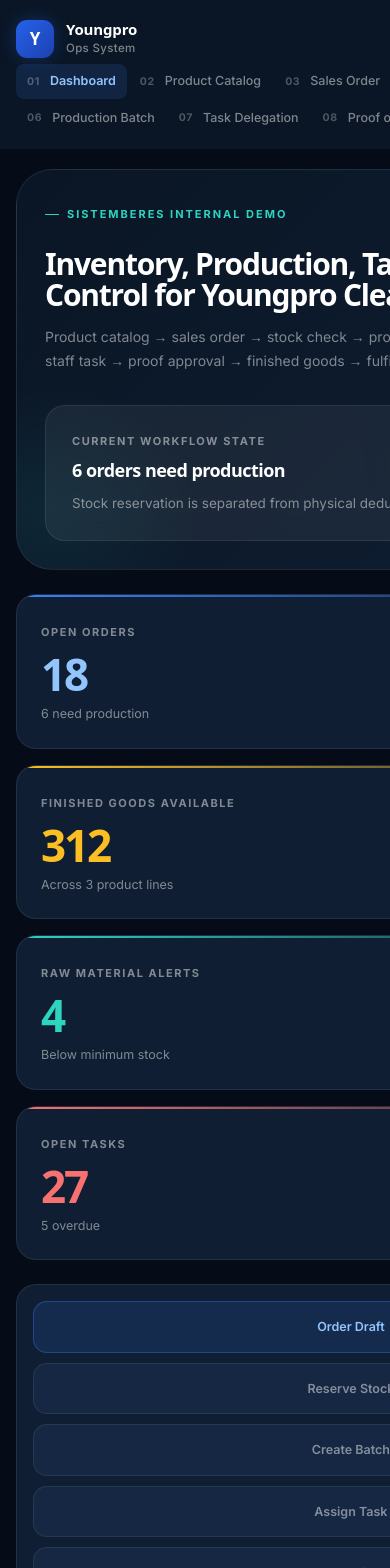
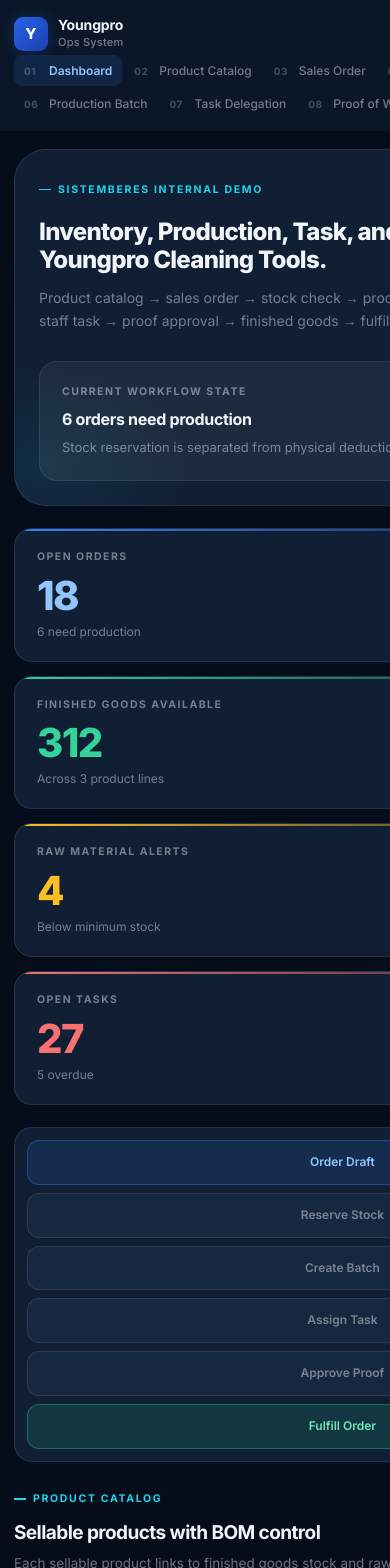
Before and after one commit to victor-rekon/otobot-landing, a Next.js app: page / in a window 390 px wide. Shown: the top 1568 px of the page. Built offline with nearby package versions, Linux system fonts and the light colour scheme.

Commit message:
fix: Inter-only font + dashboard charts — app/globals.css

```diff
--- a/app/globals.css
+++ b/app/globals.css
@@ -1,94 +1,91 @@
 /* =============================================================
-   Youngpro Operations System — Global Styles
+   Youngpro Operations System — Design System
+   Font: Inter (400 body, 600 label, 700 heading, 800 display)
+   Theme: Professional dark SaaS
    ============================================================= */
 
 :root {
   /* Surfaces */
-  --bg:        #050C18;
-  --surface:   #0A1625;
-  --panel:     #0F1E32;
-  --raised:    #152742;
+  --bg:        #060D1A;
+  --surface:   #0B1728;
+  --panel:     #101F34;
+  --raised:    #162840;
   --hover:     rgba(255,255,255,.04);
 
   /* Borders */
-  --line:      rgba(255,255,255,.08);
-  --line-hi:   rgba(255,255,255,.15);
+  --line:      rgba(255,255,255,.09);
+  --line-hi:   rgba(255,255,255,.18);
 
-  /* Brand */
+  /* Brand accents */
   --blue:      #3B82F6;
   --blue-dark: #2563EB;
   --blue-dim:  rgba(59,130,246,.14);
   --green:     #34D399;
   --green-dim: rgba(52,211,153,.13);
   --red:       #F87171;
-  --red-dim:   rgba(248,113,113,.13);
+  --red-dim:   rgba(248,113,113,.14);
   --amber:     #FBBF24;
-  --amber-dim: rgba(251,191,36,.13);
-  --teal:      #2DD4BF;
+  --amber-dim: rgba(251,191,36,.14);
+  --teal:      #22D3EE;
+  --teal-dim:  rgba(34,211,238,.12);
 
-  /* Text levels */
-  --t1: #FFFFFF;
-  --t2: rgba(255,255,255,.80);
-  --t3: rgba(255,255,255,.48);
-  --t4: rgba(255,255,255,.28);
+  /* Text */
+  --t1: #F1F5F9;
+  --t2: rgba(241,245,249,.75);
+  --t3: rgba(241,245,249,.45);
+  --t4: rgba(241,245,249,.25);
 
-  /* Muted alias kept for page.tsx compatibility */
-  --muted: rgba(255,255,255,.48);
+  /* Aliases kept for compatibility */
+  --muted: rgba(241,245,249,.45);
 
-  /* Typography */
-  --font-display: var(--font-syne, 'Syne', system-ui, sans-serif);
-  --font-body:    var(--font-inter, 'Inter', system-ui, sans-serif);
-
-  /* Shadows */
-  --shadow: 0 4px 24px rgba(0,0,0,.35);
-  --shadow-lg: 0 12px 48px rgba(0,0,0,.5);
+  /* Font — single family, hierarchy by weight */
+  --font: var(--font-inter, 'Inter', system-ui, -apple-system, sans-serif);
 
   /* Radius */
   --r-sm: 8px;
-  --r:    14px;
-  --r-lg: 20px;
-  --r-xl: 28px;
-  --r-2xl: 36px;
+  --r:    12px;
+  --r-lg: 18px;
+  --r-xl: 24px;
+  --r-2xl: 32px;
 }
 
 /* ── Reset ── */
 *, *::before, *::after { box-sizing: border-box; margin: 0; padding: 0; }
-
-html { scroll-behavior: smooth; font-size: 16px; }
+html { scroll-behavior: smooth; }
 
 body {
   background: var(--bg);
   color: var(--t2);
-  font-family: var(--font-body);
+  font-family: var(--font);
   font-size: 14px;
   font-weight: 400;
-  line-height: 1.65;
+  line-height: 1.6;
   -webkit-font-smoothing: antialiased;
   -moz-osx-font-smoothing: grayscale;
 }
 
 ::selection { background: var(--blue); color: #fff; }
-
 ::-webkit-scrollbar { width: 4px; }
 ::-webkit-scrollbar-track { background: var(--surface); }
 ::-webkit-scrollbar-thumb { background: var(--raised); border-radius: 99px; }
 
-/* ── Typography base ── */
 h1, h2, h3, h4, h5 {
-  font-family: var(--font-display);
+  font-family: var(--font);
   color: var(--t1);
-  letter-spacing: -.035em;
-  line-height: 1.1;
-  font-weight: 800;
+  line-height: 1.2;
+  font-weight: 700;
+  letter-spacing: -.02em;
 }
 
 p { margin: 0; line-height: 1.65; }
 a { color: inherit; text-decoration: none; }
 
-/* ── Layout ── */
+/* ================================================================
+   APP SHELL
+   ================================================================ */
 .app-shell {
   display: grid;
-  grid-template-columns: 260px minmax(0, 1fr);
+  grid-template-columns: 248px minmax(0, 1fr);
   min-height: 100vh;
 }
 
@@ -99,83 +96,79 @@
   position: sticky;
   top: 0;
   height: 100vh;
-  padding: 20px 14px;
+  padding: 18px 12px;
   background: var(--surface);
   border-right: 1px solid var(--line);
   display: flex;
   flex-direction: column;
-  gap: 4px;
+  gap: 3px;
   overflow-y: auto;
 }
 
 .brand-card {
   display: flex;
   align-items: center;
-  gap: 12px;
-  padding: 6px 10px 18px;
-  margin-bottom: 6px;
+  gap: 10px;
+  padding: 4px 8px 16px;
+  margin-bottom: 4px;
   border-bottom: 1px solid var(--line);
 }
 
 .brand-mark {
-  width: 38px;
-  height: 38px;
-  border-radius: 11px;
+  width: 34px;
+  height: 34px;
+  border-radius: 9px;
   background: linear-gradient(135deg, #2563EB, #1E40AF);
   display: grid;
   place-items: center;
-  font-family: var(--font-display);
   font-weight: 800;
-  font-size: 17px;
+  font-size: 15px;
   color: #fff;
   flex-shrink: 0;
-  box-shadow: 0 0 18px rgba(37,99,235,.30);
+  box-shadow: 0 0 14px rgba(37,99,235,.28);
 }
 
 .brand-card strong {
   display: block;
-  font-family: var(--font-display);
-  font-size: 15px;
+  font-size: 14px;
   font-weight: 700;
   color: var(--t1);
   letter-spacing: -.01em;
-  line-height: 1.2;
+  line-height: 1.25;
 }
 
 .brand-card span {
   display: block;
-  font-size: 11.5px;
+  font-size: 11px;
   color: var(--t3);
   font-weight: 500;
-  letter-spacing: .03em;
-  margin-top: 1px;
+  letter-spacing: .02em;
 }
 
 .nav-list {
   display: flex;
   flex-direction: column;
-  gap: 2px;
+  gap: 1px;
 }
 
 .nav-list a {
   display: flex;
   align-items: center;
-  gap: 10px;
+  gap: 9px;
   color: var(--t3);
-  padding: 9px 12px;
+  padding: 8px 10px;
   border-radius: var(--r-sm);
-  font-size: 13.5px;
+  font-size: 13px;
   font-weight: 500;
-  transition: background .12s, color .12s;
+  transition: background .1s, color .1s;
 }
 
 .nav-list a span {
-  /* step number */
-  font-family: var(--font-body);
-  font-size: 10.5px;
+  font-size: 10px;
   font-weight: 700;
   color: var(--t4);
-  letter-spacing: .06em;
+  letter-spacing: .04em;
+  min-width: 16px;
 }
 
 .nav-list a:hover { background: var(--hover); color: var(--t2); }
@@ -188,34 +181,33 @@
 
 .sidebar-note {
   margin-top: auto;
-  padding-top: 16px;
+  padding-top: 14px;
   border-top: 1px solid var(--line);
 }
 
 .sidebar-note strong {
   display: block;
   color: var(--t2);
-  font-size: 12.5px;
+  font-size: 12px;
   font-weight: 600;
-  margin-bottom: 5px;
-  font-family: var(--font-body);
+  margin-bottom: 4px;
+  letter-spacing: .01em;
 }
 
 .sidebar-note p {
   color: var(--t3);
   font-size: 12px;
-  line-height: 1.6;
+  line-height: 1.55;
 }
 
 /* ================================================================
-   CONTENT AREA
+   CONTENT
    ================================================================ */
 .content {
-  padding: 36px;
+  padding: 32px;
   display: flex;
   flex-direction: column;
-  gap: 24px;
-  max-width: 1360px;
+  gap: 22px;
 }
 
 /* ── Eyebrow ── */
@@ -223,20 +215,19 @@
 .section-header span {
   display: inline-flex;
   align-items: center;
-  gap: 8px;
-  font-family: var(--font-body);
-  font-size: 11px;
+  gap: 7px;
+  font-size: 10.5px;
   font-weight: 700;
-  letter-spacing: .18em;
+  letter-spacing: .16em;
   text-transform: uppercase;
   color: var(--teal);
-  margin-bottom: 10px;
+  margin-bottom: 8px;
 }
 
 .eyebrow::before,
 .section-header span::before {
   content: '';
-  width: 14px;
+  width: 12px;
   height: 1.5px;
   background: currentColor;
   flex-shrink: 0;
@@ -246,24 +237,24 @@
 button {
   display: inline-flex;
   align-items: center;
-  gap: 7px;
+  gap: 6px;
   background: var(--blue);
   color: #fff;
-  padding: 10px 20px;
+  padding: 9px 18px;
   border-radius: 999px;
-  font-family: var(--font-body);
-  font-size: 13.5px;
+  font-family: var(--font);
+  font-size: 13px;
   font-weight: 600;
   border: 1.5px solid transparent;
   cursor: pointer;
-  transition: background .15s, box-shadow .15s, transform .12s;
   letter-spacing: .01em;
+  transition: background .12s, box-shadow .12s, transform .1s;
   white-space: nowrap;
 }
 
 button:hover {
-  background: #2563EB;
-  box-shadow: 0 6px 24px rgba(59,130,246,.30);
+  background: var(--blue-dark);
+  box-shadow: 0 4px 18px rgba(59,130,246,.28);
   transform: translateY(-1px);
 }
 
@@ -278,94 +269,89 @@
 button.secondary:hover {
   background: var(--hover);
   box-shadow: none;
-  border-color: rgba(255,255,255,.24);
+  border-color: rgba(255,255,255,.28);
 }
 
-.button-row { display: flex; align-items: center; gap: 10px; flex-wrap: wrap; }
+.button-row { display: flex; align-items: center; gap: 9px; flex-wrap: wrap; }
 
 /* ================================================================
    HERO
    ================================================================ */
 .hero {
   border-radius: var(--r-2xl);
-  padding: 44px;
+  padding: 40px;
   color: var(--t1);
   display: grid;
-  grid-template-columns: 1.35fr .65fr;
-  gap: 32px;
+  grid-template-columns: 1.3fr .7fr;
+  gap: 28px;
   align-items: center;
   background:
-    radial-gradient(ellipse 55% 65% at 88% 15%, rgba(59,130,246,.15), transparent 60%),
-    radial-gradient(ellipse 40% 55% at 5% 85%, rgba(45,212,191,.08), transparent 55%),
-    linear-gradient(135deg, #0A1625, #0F1E32);
+    radial-gradient(ellipse 50% 65% at 90% 12%, rgba(59,130,246,.16), transparent 60%),
+    radial-gradient(ellipse 40% 50% at 5% 88%, rgba(34,211,238,.08), transparent 55%),
+    var(--panel);
   border: 1px solid var(--line);
-  position: relative;
-  overflow: hidden;
 }
 
 .hero h1 {
-  font-size: clamp(34px, 3.6vw, 54px);
-  line-height: 1.06;
-  letter-spacing: -.04em;
-  margin: 14px 0;
-  max-width: 900px;
+  font-size: clamp(26px, 3vw, 40px);
+  font-weight: 800;
+  letter-spacing: -.03em;
+  line-height: 1.15;
+  margin: 12px 0;
+  color: var(--t1);
 }
 
 .hero-copy {
   color: var(--t3);
-  font-size: 15px;
-  line-height: 1.72;
-  max-width: 52ch;
-  margin: 0;
+  font-size: 14px;
+  line-height: 1.7;
+  max-width: 55ch;
 }
 
 .hero-panel {
-  background: rgba(255,255,255,.06);
+  background: rgba(255,255,255,.055);
   border: 1px solid var(--line);
   border-radius: var(--r-lg);
-  padding: 26px;
-  backdrop-filter: blur(12px);
+  padding: 22px;
   display: flex;
   flex-direction: column;
-  gap: 10px;
+  gap: 8px;
 }
 
-.hero-panel span { color: var(--t3); font-size: 11px; font-weight: 700; letter-spacing: .14em; text-transform: uppercase; }
+.hero-panel span { color: var(--t3); font-size: 10.5px; font-weight: 700; letter-spacing: .14em; text-transform: uppercase; }
 
 .hero-panel strong {
-  display: block;
-  font-family: var(--font-display);
-  font-size: clamp(18px, 1.8vw, 22px);
-  font-weight: 800;
+  font-size: clamp(16px, 1.6vw, 20px);
+  font-weight: 700;
   color: var(--t1);
-  letter-spacing: -.03em;
-  line-height: 1.2;
+  letter-spacing: -.02em;
+  line-height: 1.25;
 }
 
-.hero-panel p { color: var(--t3); font-size: 13.5px; line-height: 1.65; }
+.hero-panel p { color: var(--t3); font-size: 13px; line-height: 1.6; }
 
 /* ================================================================
    STATS GRID
    ================================================================ */
 .stats-grid {
   display: grid;
-  grid-template-columns: repeat(4, minmax(0, 1fr));
-  gap: 16px;
+  grid-template-columns: repeat(4, 1fr);
+  gap: 14px;
 }
 
 .stat-card {
   background: var(--panel);
   border: 1px solid var(--line);
   border-radius: var(--r-lg);
-  padding: 24px;
+  padding: 20px 22px;
   position: relative;
   overflow: hidden;
-  transition: border-color .18s, transform .18s;
+  transition: border-color .15s, transform .15s;
 }
 
 .stat-card:hover { border-color: var(--line-hi); transform: translateY(-2px); }
 
-.stat-card::before {
+.stat-card::after {
   content: '';
   position: absolute;
   top: 0; left: 0; right: 0;
@@ -373,39 +359,165 @@
   border-radius: var(--r-lg) var(--r-lg) 0 0;
 }
 
-.stat-card:nth-child(1)::before { background: linear-gradient(90deg, var(--blue), transparent); }
-.stat-card:nth-child(2)::before { background: linear-gradient(90deg, var(--amber), transparent); }
-.stat-card:nth-child(3)::before { background: linear-gradient(90deg, var(--teal), transparent); }
-.stat-card:nth-child(4)::before { background: linear-gradient(90deg, var(--red), transparent); }
-
-.stat-card span,
-.stat-card p {
-  color: var(--t3);
-}
+.stat-card:nth-child(1)::after { background: linear-gradient(90deg, var(--blue), transparent); }
+.stat-card:nth-child(2)::after { background: linear-gradient(90deg, var(--green), transparent); }
+.stat-card:nth-child(3)::after { background: linear-gradient(90deg, var(--amber), transparent); }
+.stat-card:nth-child(4)::after { background: linear-gradient(90deg, var(--red), transparent); }
 
 .stat-card > span {
-  font-size: 11px;
+  font-size: 10.5px;
   font-weight: 700;
   letter-spacing: .14em;
   text-transform: uppercase;
+  color: var(--t3);
+  display: block;
 }
 
 .stat-card strong {
   display: block;
-  font-family: var(--font-display);
-  font-size: 44px;
+  font-size: 40px;
   font-weight: 800;
-  letter-spacing: -.05em;
+  letter-spacing: -.04em;
   line-height: 1;
-  margin: 10px 0 8px;
+  margin: 10px 0 7px;
 }
 
 .stat-card:nth-child(1) strong { color: #93C5FD; }
-.stat-card:nth-child(2) strong { color: var(--amber); }
-.stat-card:nth-child(3) strong { color: var(--teal); }
+.stat-card:nth-child(2) strong { color: var(--green); }
+.stat-card:nth-child(3) strong { color: var(--amber); }
 .stat-card:nth-child(4) strong { color: var(--red); }
 
-.stat-card p { font-size: 12.5px; line-height: 1.55; }
+.stat-card p { font-size: 12px; color: var(--t3); line-height: 1.5; }
+
+/* ================================================================
+   CHARTS GRID
+   ================================================================ */
+.charts-grid {
+  display: grid;
+  grid-template-columns: repeat(3, 1fr);
+  gap: 14px;
+}
+
+.chart-card {
+  background: var(--panel);
+  border: 1px solid var(--line);
+  border-radius: var(--r-lg);
+  padding: 22px 24px;
+}
+
+.chart-eyebrow {
+  font-size: 10.5px;
+  font-weight: 700;
+  letter-spacing: .16em;
+  text-transform: uppercase;
+  color: var(--teal);
+  display: flex;
+  align-items: center;
+  gap: 7px;
+  margin-bottom: 6px;
+}
+
+.chart-eyebrow::before {
+  content: '';
+  width: 12px;
+  height: 1.5px;
+  background: currentColor;
+  flex-shrink: 0;
+}
+
+.chart-title {
+  font-size: 15px;
+  font-weight: 700;
+  color: var(--t1);
+  letter-spacing: -.02em;
+  margin-bottom: 20px;
+  line-height: 1.3;
+}
+
+.bar-chart {
+  display: flex;
+  flex-direction: column;
+  gap: 13px;
+}
+
+.bar-row {
+  display: grid;
+  grid-template-columns: 130px 1fr 54px;
+  align-items: center;
+  gap: 10px;
+}
+
+.bar-label {
+  font-size: 12px;
+  font-weight: 500;
+  color: var(--t2);
+  white-space: nowrap;
+  overflow: hidden;
+  text-overflow: ellipsis;
+}
+
+.bar-track {
+  height: 7px;
+  background: var(--raised);
+  border-radius: 99px;
+  position: relative;
+  overflow: visible;
+}
+
+.bar-fill {
+  position: absolute;
+  top: 0; left: 0;
+  height: 100%;
+  border-radius: inherit;
+}
+
+.bar-min-line {
+  position: absolute;
+  top: -3px;
+  width: 2px;
+  height: 13px;
+  background: rgba(255,255,255,.3);
+  border-radius: 1px;
+  z-index: 1;
+}
+
+.bar-stat {
+  font-size: 12px;
+  font-weight: 700;
+  color: var(--t2);
+  text-align: right;
+  white-space: nowrap;
+}
+
+.bar-stat span {
+  font-weight: 400;
+  color: var(--t3);
+  font-size: 11px;
+}
+
+.chart-legend {
+  display: flex;
+  flex-direction: column;
+  gap: 7px;
+  padding-top: 14px;
+  border-top: 1px solid var(--line);
+  margin-top: 6px;
+}
+
+.legend-item {
+  display: flex;
+  align-items: center;
+  gap: 8px;
+  font-size: 12px;
+  color: var(--t2);
+}
+
+.legend-dot {
+  width: 8px;
+  height: 8px;
+  border-radius: 50%;
+  flex-shrink: 0;
+}
 
 /* ================================================================
    WORKFLOW STRIP
@@ -414,65 +526,70 @@
   background: var(--panel);
   border: 1px solid var(--line);
   border-radius: var(--r-lg);
-  padding: 16px;
+  padding: 12px;
   display: grid;
   grid-template-columns: repeat(6, 1fr);
-  gap: 10px;
+  gap: 8px;
 }
 
 .workflow-strip div {
   background: var(--raised);
   border: 1px solid var(--line);
   border-radius: var(--r);
-  padding: 16px 12px;
+  padding: 13px 10px;
   text-align: center;
-  font-size: 12.5px;
+  font-size: 12px;
   font-weight: 600;
   color: var(--t3);
   line-height: 1.4;
 }
 
-.workflow-strip div:first-child { border-color: rgba(59,130,246,.35); color: #93C5FD; background: var(--blue-dim); }
-.workflow-strip div:last-child  { border-color: rgba(52,211,153,.35); color: #6EE7B7; background: var(--green-dim); }
+.workflow-strip div:first-child {
+  border-color: rgba(59,130,246,.35);
+  color: #93C5FD;
+  background: var(--blue-dim);
+}
+
+.workflow-strip div:last-child {
+  border-color: rgba(52,211,153,.35);
+  color: #6EE7B7;
+  background: var(--green-dim);
+}
 
 /* ================================================================
-   SECTION HEADER
+   SECTION HEADERS
    ================================================================ */
-.section-header { max-width: 740px; }
+.module-grid  { display: flex; flex-direction: column; gap: 16px; scroll-margin-top: 24px; }
+.split-grid   { display: grid; grid-template-columns: 1fr 1fr; gap: 20px; scroll-margin-top: 24px; }
+.cards        { display: grid; gap: 14px; }
+.cards.three  { grid-template-columns: repeat(3, 1fr); }
+.cards.two    { grid-template-columns: repeat(2, 1fr); }
+.cards.one    { grid-template-columns: 1fr; }
+
+.section-header { max-width: 700px; }
 
 .section-header h2 {
-  font-size: clamp(22px, 2.4vw, 32px);
-  letter-spacing: -.04em;
-  margin: 8px 0;
+  font-size: clamp(19px, 2.1vw, 26px);
+  letter-spacing: -.03em;
+  font-weight: 700;
+  margin: 7px 0;
 }
 
 .section-header p {
   color: var(--t3);
-  font-size: 14px;
-  line-height: 1.7;
+  font-size: 13.5px;
+  line-height: 1.65;
 }
 
 /* ================================================================
-   MODULE / SPLIT GRIDS
+   CARDS (generic)
    ================================================================ */
-.module-grid  { display: flex; flex-direction: column; gap: 18px; scroll-margin-top: 24px; }
-.split-grid   { display: grid; grid-template-columns: 1fr 1fr; gap: 20px; scroll-margin-top: 24px; }
-.cards        { display: grid; gap: 18px; }
-.cards.three  { grid-template-columns: repeat(3, 1fr); }
-.cards.two    { grid-template-columns: repeat(2, 1fr); }
-.cards.one    { grid-template-columns: 1fr; }
-
-/* ── Generic cards ── */
-.product-card,
-.batch-card,
-.proof-card,
-.mini-stock,
-.table-card {
+.product-card, .batch-card, .proof-card, .mini-stock, .table-card {
   background: var(--panel);
   border: 1px solid var(--line);
   border-radius: var(--r-lg);
-  padding: 24px;
-  transition: border-color .18s;
+  padding: 20px;
+  transition: border-color .15s;
 }
 
 .product-card:hover,
@@ -488,40 +605,34 @@
   gap: 10px;
 }
 
-.card-topline span { color: var(--t3); font-size: 11.5px; font-weight: 600; }
+.card-topline span { color: var(--t3); font-size: 11px; font-weight: 600; letter-spacing: .04em; }
 .card-topline strong { color: var(--blue); font-size: 12.5px; font-weight: 700; }
 
-.product-card h3,
-.batch-card h3,
-.task-card h3,
-.proof-card h3 {
-  font-size: clamp(17px, 1.8vw, 21px);
-  letter-spacing: -.03em;
-  margin: 14px 0;
+.product-card h3, .batch-card h3, .task-card h3, .proof-card h3 {
+  font-size: clamp(15px, 1.6vw, 18px);
+  letter-spacing: -.02em;
+  font-weight: 700;
+  margin: 12px 0;
 }
 
-/* Stock row */
 .stock-row {
   display: flex;
   align-items: center;
-  justify-content: space-between;
   flex-wrap: wrap;
   gap: 8px;
-  font-size: 13px;
+  font-size: 12.5px;
+  color: var(--t3);
 }
 
-.stock-row span { color: var(--t3); }
-
-/* BOM list */
-.bom-list { display: flex; flex-wrap: wrap; gap: 8px; margin-top: 16px; }
+.bom-list { display: flex; flex-wrap: wrap; gap: 6px; margin-top: 14px; }
 
 .bom-list span {
   background: var(--blue-dim);
   color: #93C5FD;
   border-radius: 999px;
-  padding: 6px 12px;
-  font-size: 12px;
-  font-weight: 700;
+  padding: 5px 10px;
+  font-size: 11.5px;
+  font-weight: 600;
 }
 
 /* ================================================================
@@ -530,23 +641,23 @@
 table { width: 100%; border-collapse: collapse; }
 
 th {
-  padding: 11px 18px;
+  padding: 11px 16px;
   background: var(--raised);
   color: var(--t3);
-  font-size: 11px;
+  font-size: 10.5px;
   font-weight: 700;
   text-transform: uppercase;
-  letter-spacing: .12em;
+  letter-spacing: .11em;
   border-bottom: 1px solid var(--line);
   text-align: left;
 }
 
 td {
-  padding: 14px 18px;
+  padding: 13px 16px;
   border-bottom: 1px solid var(--line);
-  font-size: 13.5px;
+  font-size: 13px;
   color: var(--t2);
-  line-height: 1.5;
+  line-height: 1.45;
 }
 
 tr:last-child td { border-bottom: none; }
@@ -559,31 +670,31 @@
   display: inline-flex;
   align-items: center;
   border-radius: 999px;
-  padding: 4px 11px;
-  font-size: 11.5px;
+  padding: 3px 10px;
+  font-size: 11px;
   font-weight: 700;
   letter-spacing: .02em;
-  line-height: 1;
+  white-space: nowrap;
 }
 
 .badge.danger  { background: var(--red-dim);   color: #FCA5A5; }
 .badge.success { background: var(--green-dim);  color: #6EE7B7; }
 .badge.warning { background: var(--amber-dim);  color: #FDE68A; }
-.badge.neutral { background: var(--blue-dim);   color: #93C5FD; }
+.badge.neutral { background: rgba(241,245,249,.09); color: var(--t3); }
 
 /* ================================================================
-   PROGRESS BAR
+   PROGRESS
    ================================================================ */
 .progress-track {
   width: 100%;
-  height: 8px;
+  height: 7px;
   background: var(--raised);
-  border-radius: 999px;
+  border-radius: 99px;
   overflow: hidden;
-  margin: 12px 0;
+  margin: 10px 0;
 }
 
-.progress-track.large { height: 12px; }
+.progress-track.large { height: 10px; }
 
 .progress-track div {
   height: 100%;
@@ -592,9 +703,9 @@
 }
 
 /* ================================================================
-   TASK CARDS
+   TASK + PROOF CARDS
    ================================================================ */
-.task-list { display: flex; flex-direction: column; gap: 12px; }
+.task-list { display: flex; flex-direction: column; gap: 10px; }
 
 .task-card {
   background: var(--panel);
@@ -602,71 +713,71 @@
   border-radius: var(--r-lg);
   display: flex;
   justify-content: space-between;
-  gap: 16px;
-  padding: 18px 22px;
+  gap: 14px;
+  padding: 16px 18px;
   transition: border-color .15s;
 }
 
 .task-card:hover { border-color: var(--line-hi); }
 
 .task-card span,
-.task-card small { color: var(--t3); font-size: 12px; font-weight: 700; letter-spacing: .04em; }
+.task-card small { color: var(--t3); font-size: 11px; font-weight: 700; letter-spacing: .04em; text-transform: uppercase; }
 
-.task-card h3 { font-size: 15px; font-weight: 600; letter-spacing: -.02em; margin: 6px 0; color: var(--t1); font-family: var(--font-body); }
+.task-card h3 {
+  font-size: 14px;
+  font-weight: 600;
+  letter-spacing: -.01em;
+  margin: 5px 0;
+  color: var(--t1);
+}
 
-.task-card p { font-size: 13px; color: var(--t3); }
+.task-card p { font-size: 12.5px; color: var(--t3); }
 
-/* ================================================================
-   PROOF PREVIEW
-   ================================================================ */
 .proof-preview {
-  height: 160px;
+  height: 150px;
   border-radius: var(--r);
   background:
-    linear-gradient(135deg, rgba(59,130,246,.10), rgba(45,212,191,.07)),
+    linear-gradient(135deg, rgba(59,130,246,.09), rgba(34,211,238,.06)),
     repeating-linear-gradient(45deg, var(--raised) 0 10px, var(--panel) 10px 20px);
   border: 1.5px dashed var(--line-hi);
   display: grid;
   place-items: center;
   color: var(--t3);
   font-weight: 600;
-  font-size: 13px;
+  font-size: 12px;
   letter-spacing: .08em;
-  margin-bottom: 16px;
+  margin-bottom: 14px;
 }
 
-/* ================================================================
-   MISC
-   ================================================================ */
 .mini-stock strong {
   display: block;
-  font-size: 15px;
+  font-size: 14px;
   font-weight: 600;
   color: var(--t1);
-  margin-bottom: 4px;
-  font-family: var(--font-body);
+  margin-bottom: 2px;
 }
 
-.proof-card p,
-.batch-card p { color: var(--t3); line-height: 1.6; font-size: 13.5px; }
+.mini-stock span { font-size: 12px; color: var(--t3); }
+
+.proof-card p, .batch-card p { color: var(--t3); line-height: 1.6; font-size: 13px; }
 
 /* ================================================================
    RESPONSIVE
    ================================================================ */
 @media (max-width: 1180px) {
   .app-shell { grid-template-columns: 1fr; }
-  .sidebar { position: static; height: auto; flex-direction: row; flex-wrap: wrap; padding: 14px 16px; gap: 0; }
-  .brand-card { border: none; padding: 6px 0; margin: 0 16px 0 0; }
+  .sidebar { position: static; height: auto; flex-direction: row; flex-wrap: wrap; padding: 12px 14px; gap: 0; }
+  .brand-card { border: none; padding: 4px 0; margin: 0 14px 0 0; }
   .nav-list { flex-direction: row; flex-wrap: wrap; gap: 2px; }
-  .nav-list a { padding: 7px 11px; font-size: 12.5px; }
+  .nav-list a { padding: 6px 10px; font-size: 12px; }
   .sidebar-note { display: none; }
-  .hero, .split-grid, .cards.three, .cards.two, .stats-grid, .workflow-strip { grid-template-columns: 1fr; }
-  .content { padding: 20px 16px; }
+  .hero, .stats-grid, .charts-grid, .split-grid, .cards.three, .cards.two, .workflow-strip { grid-template-columns: 1fr; }
+  .content { padding: 18px 14px; }
+  .bar-row { grid-template-columns: 100px 1fr 50px; }
 }
 
 @media (max-width: 720px) {
-  .hero { padding: 28px; }
-  .hero h1 { font-size: 30px; }
-  .hero-copy { font-size: 14px; }
-  th, td { padding: 12px 14px; font-size: 12.5px; }
+  .hero { padding: 24px; }
+  .hero h1 { font-size: 24px; }
+  th, td { padding: 10px 12px; font-size: 12px; }
 }
```
